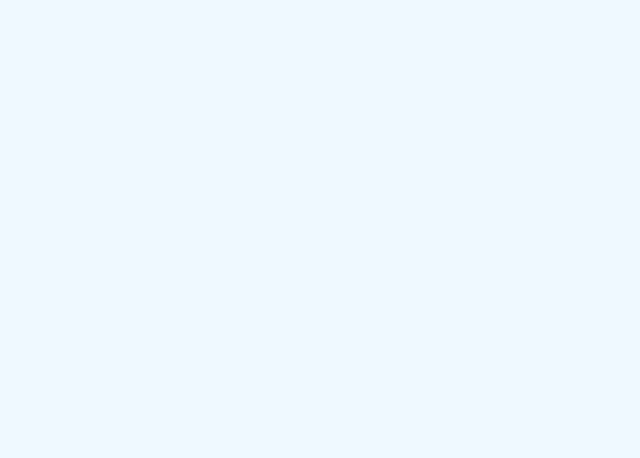
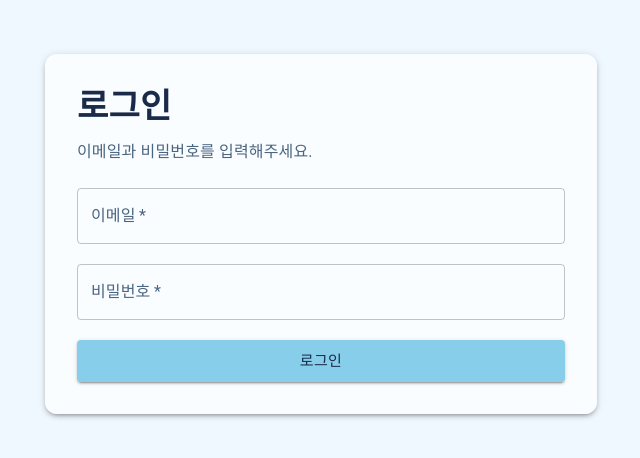
Before and after one commit to jiwon-uiux/my-first-website, a React (Vite) app in the folder lecture1/my-react-app/: page /#/login in a window 1280 px wide. Before the commit this address had no page. Shown: the part 166-624 px from the top of the page, without its empty margins (319-959 px from the left). Built offline with nearby package versions, Linux system fonts and the light colour scheme.

Commit message:
feat: 로그인 페이지 추가 (/login)

```diff
--- a/lecture1/my-react-app/src/App.jsx
+++ b/lecture1/my-react-app/src/App.jsx
@@ -1,12 +1,14 @@
 import { Routes, Route } from 'react-router-dom';
 import LandingPage from './pages/LandingPage';
 import ProfilePage from './pages/ProfilePage';
+import LoginPage from './pages/LoginPage';
 
 function App() {
   return (
     <Routes>
       <Route path='/' element={<LandingPage />} />
       <Route path='/profile' element={<ProfilePage />} />
+      <Route path='/login' element={<LoginPage />} />
     </Routes>
   );
 }
--- /dev/null
+++ b/lecture1/my-react-app/src/pages/LoginPage.jsx
@@ -0,0 +1,102 @@
+import { useState } from 'react';
+import {
+  Box,
+  Button,
+  Container,
+  Paper,
+  Stack,
+  TextField,
+  Typography,
+} from '@mui/material';
+
+function LoginPage() {
+  const [formValues, setFormValues] = useState({
+    email: '',
+    password: '',
+  });
+
+  const handleChange = (event) => {
+    const { name, value } = event.target;
+
+    setFormValues((prev) => ({
+      ...prev,
+      [name]: value,
+    }));
+  };
+
+  const handleSubmit = (event) => {
+    event.preventDefault();
+
+    // 현재 단계에서는 API 연결 대신 콘솔 출력만 수행
+    console.log('로그인 값:', formValues);
+  };
+
+  return (
+    <Box
+      sx={{
+        minHeight: '100vh',
+        display: 'flex',
+        alignItems: 'center',
+        bgcolor: 'background.default',
+      }}
+    >
+      <Container maxWidth="sm">
+        <Paper
+          elevation={3}
+          sx={{
+            p: 4,
+            borderRadius: 3,
+          }}
+        >
+          <Stack spacing={3}>
+            <Box>
+              <Typography variant="h4" component="h1" fontWeight={700} gutterBottom>
+                로그인
+              </Typography>
+              <Typography variant="body1" color="text.secondary">
+                이메일과 비밀번호를 입력해주세요.
+              </Typography>
+            </Box>
+
+            <Box component="form" onSubmit={handleSubmit}>
+              <Stack spacing={2.5}>
+                <TextField
+                  label="이메일"
+                  name="email"
+                  type="email"
+                  value={formValues.email}
+                  onChange={handleChange}
+                  fullWidth
+                  required
+                  autoComplete="email"
+                />
+
+                <TextField
+                  label="비밀번호"
+                  name="password"
+                  type="password"
+                  value={formValues.password}
+                  onChange={handleChange}
+                  fullWidth
+                  required
+                  autoComplete="current-password"
+                />
+
+                <Button
+                  type="submit"
+                  variant="contained"
+                  size="large"
+                  fullWidth
+                >
+                  로그인
+                </Button>
+              </Stack>
+            </Box>
+          </Stack>
+        </Paper>
+      </Container>
+    </Box>
+  );
+}
+
+export default LoginPage;
```
